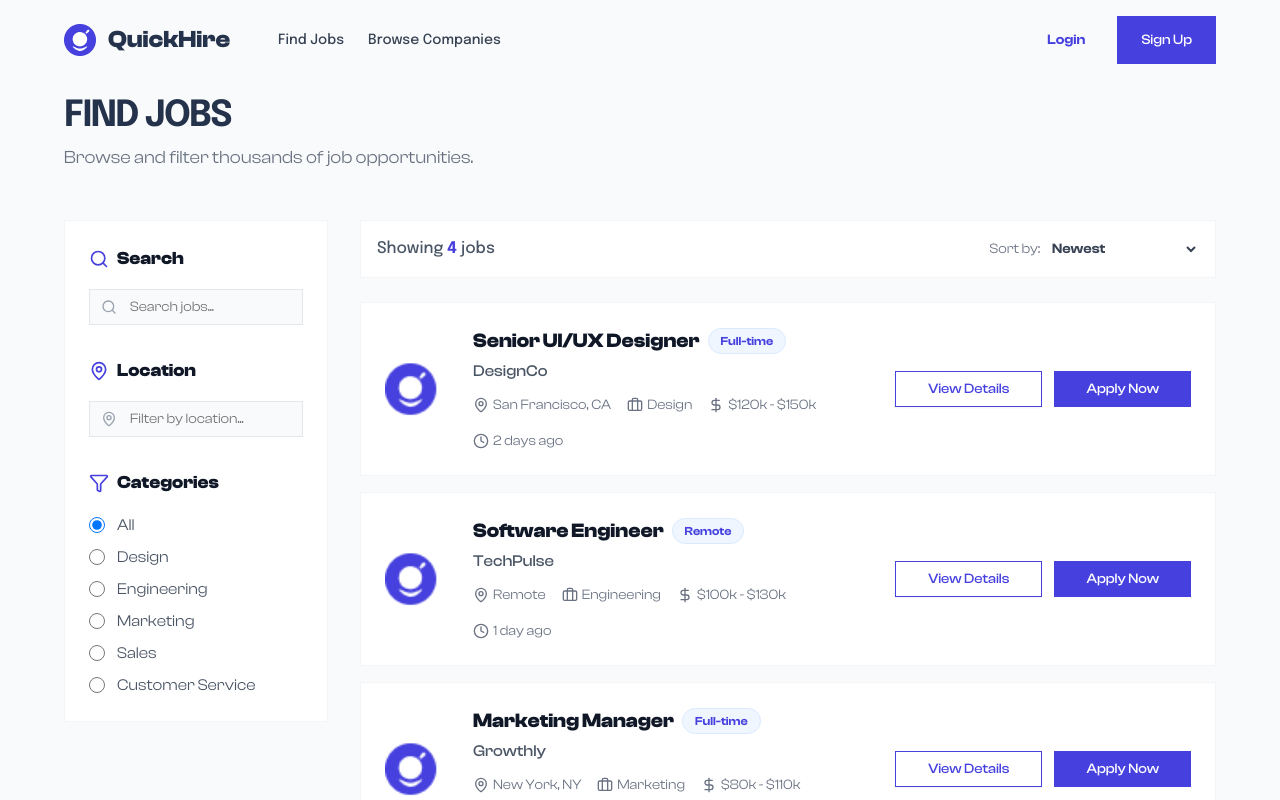
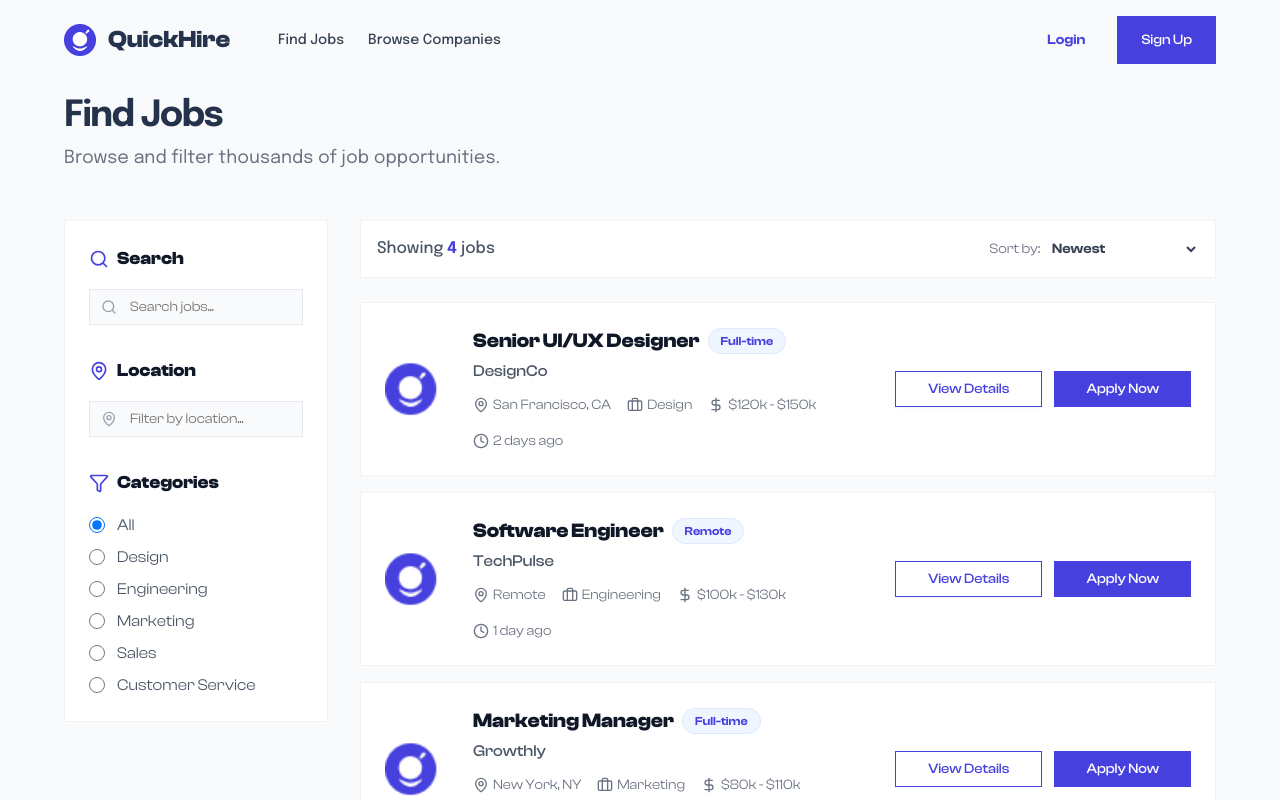
Before and after one commit to rakibislam2233/quick-hire, a Next.js app: page /jobs in a window 1280 px wide. Shown: the top 800 px of the page. Built offline with nearby package versions, Linux system fonts and the light colour scheme.

Commit message:
refactor: move JobCard to Card folder and update JobsPage styling

```diff
--- a/components/Pages/Main/Jobs/JobCard.tsx
+++ b/components/Card/JobCard.tsx
@@ -54,13 +54,13 @@ export default function JobCard({ job }: JobCardProps) {
         <Link href={`/jobs/${job.id}`} className="w-full md:w-auto">
           <Button
             variant="outline"
-            className="w-full md:w-auto border-primary text-primary rounded-none px-8"
+            className="w-full md:w-auto border-primary text-primary rounded-none px-8 cursor-pointer"
           >
             View Details
           </Button>
         </Link>
         <Link href={`/jobs/${job.id}?apply=true`} className="w-full md:w-auto">
-          <Button className="w-full md:w-auto bg-primary text-white rounded-none px-8">
+          <Button className="w-full md:w-auto bg-primary text-white rounded-none px-8 cursor-pointer">
             Apply Now
           </Button>
         </Link>
--- a/components/Pages/Main/Companies/CompanyDetailPageContent.tsx
+++ b/components/Pages/Main/Companies/CompanyDetailPageContent.tsx
@@ -1,6 +1,6 @@
 "use client";
 
-import JobCard from "@/components/Pages/Main/Jobs/JobCard";
+import JobCard from "@/components/Card/JobCard";
 import { Company, Job } from "@/interface/job.interface";
 import { getAllJobs, getCompanyById } from "@/services/job.service";
 import {
--- a/components/Pages/Main/Jobs/JobFilters.tsx
+++ b/components/Pages/Main/Jobs/JobFilters.tsx
@@ -1,5 +1,4 @@
 "use client";
-
 import { Input } from "@/components/ui/input";
 import { Filter, MapPin, Search } from "lucide-react";
 
--- a/components/Pages/Main/Jobs/JobsPageContent.tsx
+++ b/components/Pages/Main/Jobs/JobsPageContent.tsx
@@ -1,6 +1,6 @@
 "use client";
 
-import JobCard from "@/components/Pages/Main/Jobs/JobCard";
+import JobCard from "@/components/Card/JobCard";
 import JobFilters from "@/components/Pages/Main/Jobs/JobFilters";
 import { Job } from "@/interface/job.interface";
 import { getAllJobs } from "@/services/job.service";
@@ -37,8 +37,8 @@ export default function JobsPageContent() {
   return (
     <div className="bg-gray-50 min-h-screen pt-24 pb-16">
       <div className="container mx-auto px-6 md:px-16">
-        <div className="mb-12">
-          <h1 className="text-4xl font-extrabold text-[#25324B] mb-2 font-epilogue uppercase tracking-tighter">
+        <div className="mb-12 font-epilogue">
+          <h1 className="text-4xl  text-[#25324B] mb-2 font-bold tracking-tighter">
             Find Jobs
           </h1>
           <p className="text-gray-500 text-lg">
```
